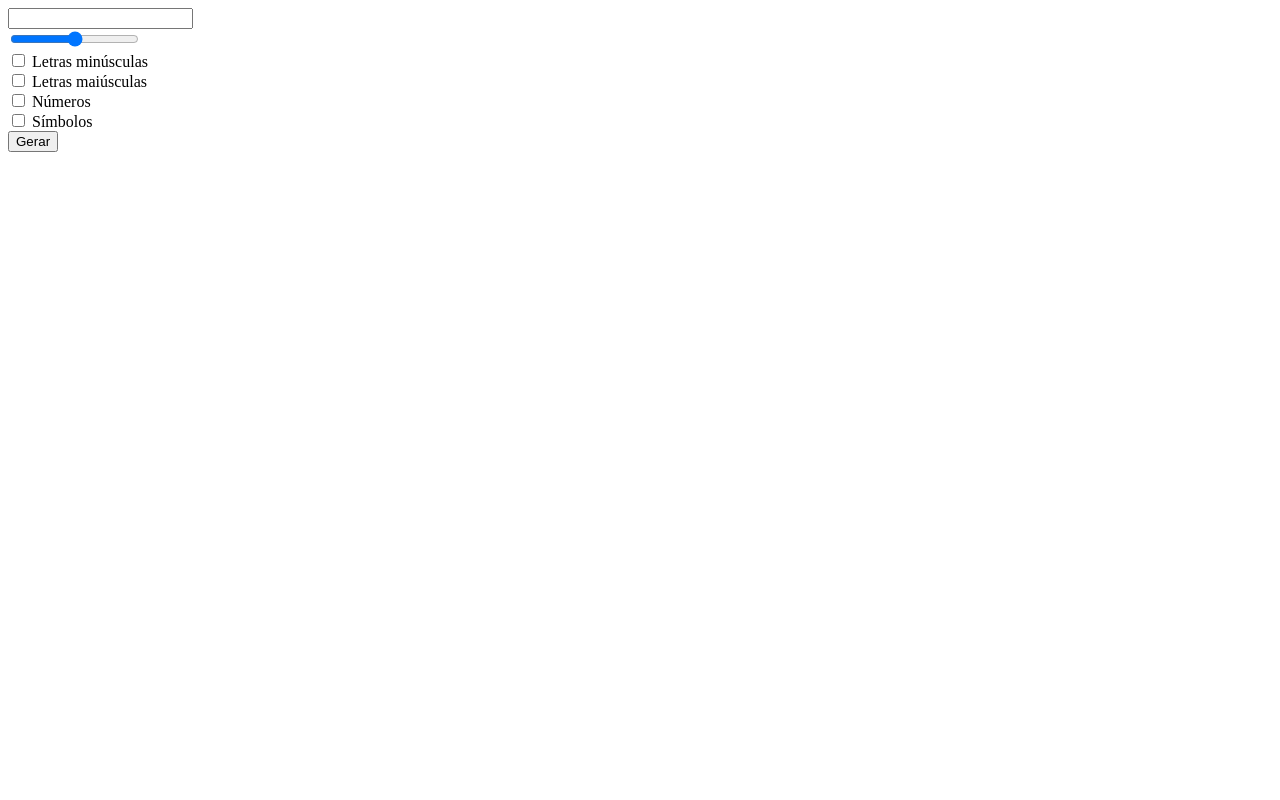
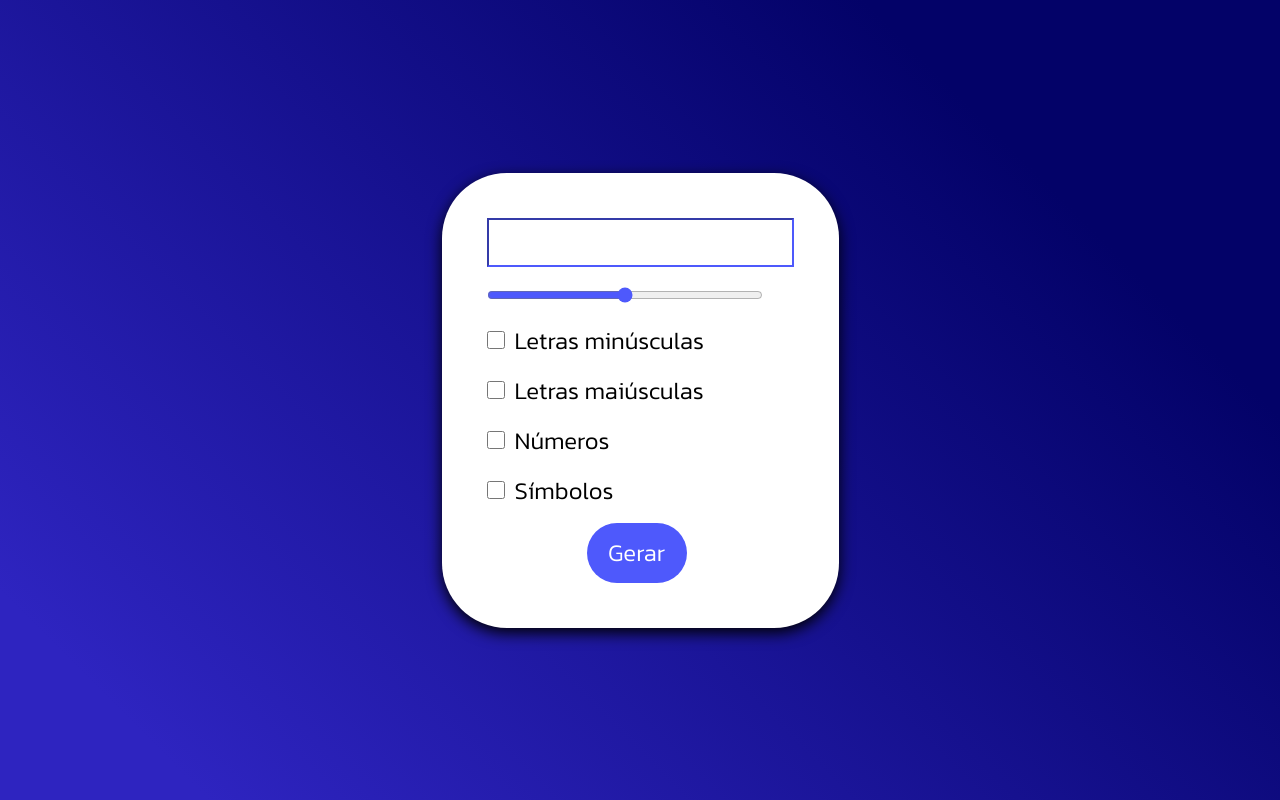
Before and after one commit to gustazs/gerador-de-senha, a plain HTML site: page index.html in a window 1280 px wide. Drawn offline with Linux system fonts and the light colour scheme.

Commit message:
Adicionando estilo a página web

```diff
--- a/index.html
+++ b/index.html
@@ -6,6 +6,7 @@
     <meta name="viewport" content="width=device-width, initial-scale=1.0">
     <title>Gerador de Senha</title>
     <link rel="stylesheet" href="style.css">
+    <link rel="shortcut icon" href="icon-key.png" type="image/x-icon">
 </head>
 <body>
     <main>
@@ -32,7 +33,6 @@
         </div>
         <button id="botaoGerar">Gerar</button>
     </main>
-
     <script src="script.js"></script>
 </body>
 </html>
--- a/style.css
+++ b/style.css
@@ -0,0 +1,63 @@
+@import url('https://fonts.googleapis.com/css2?family=Kanit:wght@300&display=swap');
+
+* {
+    margin: 0;
+    padding: 0;
+    box-sizing: border-box;
+    font-family: 'Kanit', sans-serif;
+    font-size: x-large;
+}
+
+body {
+    background-image: linear-gradient(
+        45deg, rgb(46, 36, 192)10%, rgb(3, 2, 104) 80%
+    );
+    height: 100vh;
+    display: flex;
+    align-items: center;
+    justify-content: center;
+}
+
+main {
+    border-radius: 65px;
+    background-color: white;
+    padding: 45px;
+    box-shadow: 0 5px 15px #000000;
+    display: flex;
+    flex-direction: column;
+    gap: 15px;
+}
+
+main > div {
+    display: flex;
+    align-items: center;
+    gap: 10px;
+}
+
+input {
+    padding: 5px;
+    outline: none;
+    accent-color: rgb(78, 89, 252);
+    border-color:rgb(78, 89, 252);
+}
+
+input[type=checkbox] {
+    width: 18px;
+    height: 18px;
+}
+
+input[type=range] {
+    width: 90%;
+}
+
+button {
+    width: 100px;
+    height: 60px;
+    border-radius: 40px;
+    background-color:rgb(78, 89, 252);
+    cursor: pointer;
+    color: white;
+    border: none;
+    margin-left: 100px;
+    padding: 10px;
+}
```
Also changed, not shown: icon-key.png (added).
